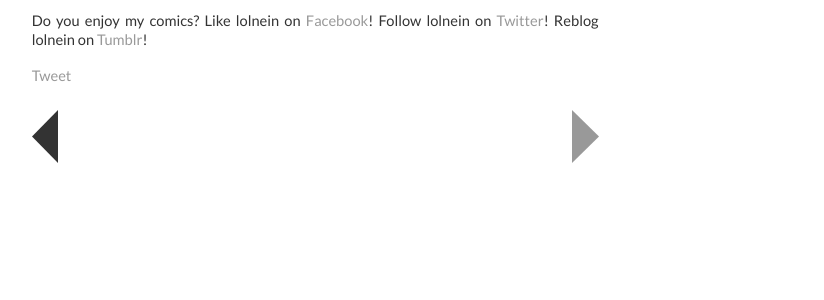
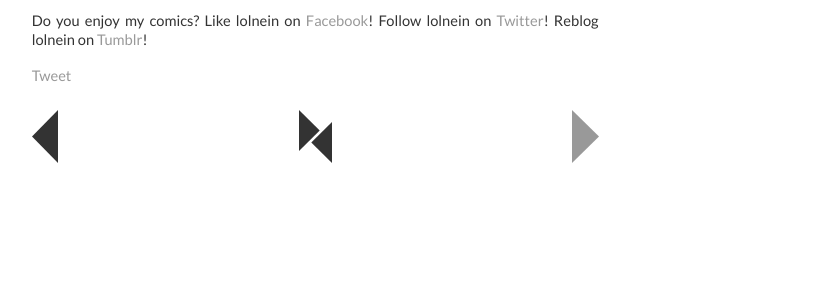
Before and after one commit to lolnein/lolnein.com, a Jekyll site: the page built from index.html, in a window 1280 px wide. Shown: the part 837-1137 px from the top of the page, without its empty margins (329-1153 px from the left). Built offline with Jekyll 4.4.1, drawn with Linux system fonts in a browser that asks for light colours; comment, search, counter and statistics services are not loaded.

Commit message:
Add random link to bottom of page

```diff
--- a/_includes/head.html
+++ b/_includes/head.html
@@ -3,7 +3,7 @@
 <div class="center robots-nocontent" style="text-align: center">
 	{% if page.previous %}<a href="{{ page.previous.id }}/" title="Previous"><img class="arrow" src="/prev_dark.svg" style="float: left" alt="Previous"/></a>{% else %}<img class="arrow" src="/prev_light.svg" style="float: left" alt="Previous"/>{% endif %}
 
-	<a href="{% capture maximum %}{{ site.posts | size }}{% endcapture %}{% capture global %}{{ site.time | date:'%Y%H%M%S' }}{% endcapture %}{% capture local %}{{ page.date | date:'%Y%j' }}{% endcapture %}{% capture random %}{{ global | plus:local | modulo:maximum }}{% endcapture %}{% for post in site.posts limit:1 offset:random %}{{ post.id }}{% endfor %}/"><img class="arrow" src="/random.svg" alt="Random"/></a>
+	<a href="{% capture maximum %}{{ site.posts | size }}{% endcapture %}{% capture global %}{{ site.time | date:'%Y%H%M%S' }}{% endcapture %}{% capture local %}{{ page.date | date:'%Y%j' }}{% endcapture %}{% capture random %}{{ global | plus:local | modulo:maximum }}{% endcapture %}{% for post in site.posts limit:1 offset:random %}{{ post.id }}{% endfor %}/" title="Random"><img class="arrow" src="/random.svg" alt="Random"/></a>
 
 	{% if page.next %}<a href="{{ page.next.id }}/" title="Next"><img class="arrow" src="/next_dark.svg" style="float: right" alt="Next"/></a>{% else %}<img class="arrow" src ="/next_light.svg" style="float: right" alt="Next"/>{% endif %}
 </div>
--- a/index.html
+++ b/index.html
@@ -9,7 +9,7 @@
 <div class="center" style="text-align: center">
 	{% if site.posts.first.previous %}<a class="robots-nocontent" href="{{ site.posts.first.previous.id }}/" title="Previous"><img class="arrow" src="/prev_dark.svg" style="float: left" alt="Previous"/></a>{% else %}<img class="arrow" src="/prev_light.svg" style="float: left" alt="Previous"/>{% endif %}
 
-	<a href="{% capture maximum %}{{ site.posts | size }}{% endcapture %}{% capture global %}{{ site.time | date:'%Y%H%M%S' }}{% endcapture %}{% capture local %}{{ site.posts.first.date | date:'%Y%j' }}{% endcapture %}{% capture random %}{{ global | plus:local | modulo:maximum }}{% endcapture %}{% for post in site.posts limit:1 offset:random %}{{ post.id }}{% endfor %}/"><img class="arrow" src="/random.svg" alt="Random"/></a>
+	<a href="{% capture maximum %}{{ site.posts | size }}{% endcapture %}{% capture global %}{{ site.time | date:'%Y%H%M%S' }}{% endcapture %}{% capture local %}{{ site.posts.first.date | date:'%Y%j' }}{% endcapture %}{% capture random %}{{ global | plus:local | modulo:maximum }}{% endcapture %}{% for post in site.posts limit:1 offset:random %}{{ post.id }}{% endfor %}/" title="Random"><img class="arrow" src="/random.svg" alt="Random"/></a>
 
 	{% if site.posts.first.next %}<a class="robots-nocontent" href="{{ site.posts.first.next.id }}/" title="Next"><img class="arrow" src="/next_dark.svg" style="float: right" alt="Next"/></a>{% else %}<img class="arrow" src ="/next_light.svg" style="float: right" alt="Next"/>{% endif %}
 </div>
@@ -62,9 +62,12 @@
 	</div>
 </div>
 
-<div class="center">
-	{% if site.posts.first.previous %}<a class="robots-nocontent" href="{{ site.posts.first.previous.id }}/" title="Previous"><img class="arrow" src="/prev_dark.svg" style="float: left" alt="Previous"/></a>{% else %}<img class="arrow" src="/prev_light.svg" style="float: left" alt="Previous"/>{% endif %}
-	{% if site.posts.first.next %}<a class="robots-nocontent" href="{{ site.posts.first.next.id }}/" title="Next"><img class="arrow" src="/next_dark.svg" style="float: right" alt="Next"/></a>{% else %}<img class="arrow" src ="/next_light.svg" style="float: right" alt="Next"/>{% endif %}
+<div class="center robots-nocontent" style="text-align: center">
+	{% if site.posts.first.previous %}<a href="{{ site.posts.first.previous.id }}/" title="Previous"><img class="arrow" src="/prev_dark.svg" style="float: left" alt="Previous"/></a>{% else %}<img class="arrow" src="/prev_light.svg" style="float: left" alt="Previous"/>{% endif %}
+
+	<a href="{% capture maximum %}{{ site.posts | size }}{% endcapture %}{% capture global %}{{ site.time | date:'%Y%H%M%S' }}{% endcapture %}{% capture local %}{{ site.posts.first.date | date:'%Y%j' }}{% endcapture %}{% capture random %}{{ global | plus:local | modulo:maximum }}{% endcapture %}{% for post in site.posts limit:1 offset:random %}{{ post.id }}{% endfor %}/" title="Random"><img class="arrow" src="/random.svg" alt="Random"/></a>
+
+	{% if site.posts.first.next %}<a href="{{ site.posts.first.next.id }}/" title="Next"><img class="arrow" src="/next_dark.svg" style="float: right" alt="Next"/></a>{% else %}<img class="arrow" src ="/next_light.svg" style="float: right" alt="Next"/>{% endif %}
 </div>
 
 <div id="disqus_thread" class="center robots-nocontent"></div>
```
Also changed, not shown: _includes/tail.html (+5 -2 lines).
